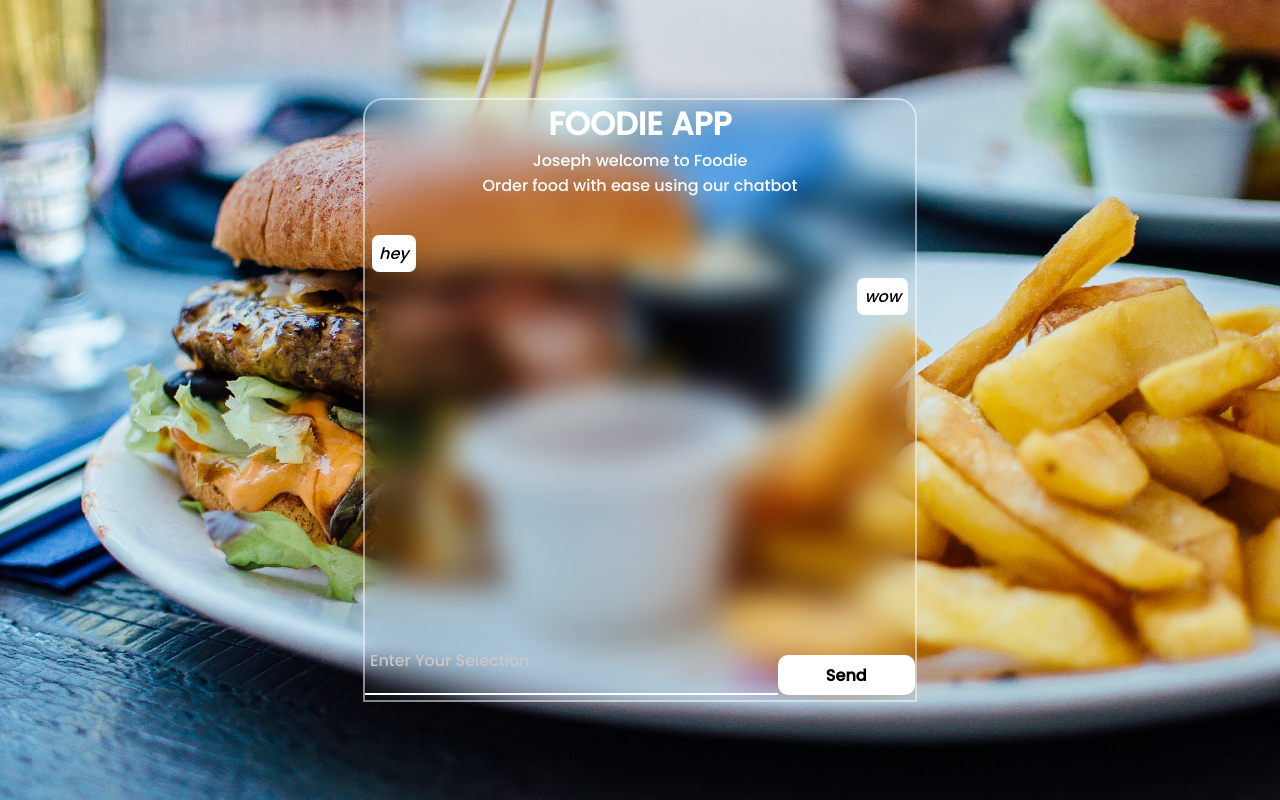
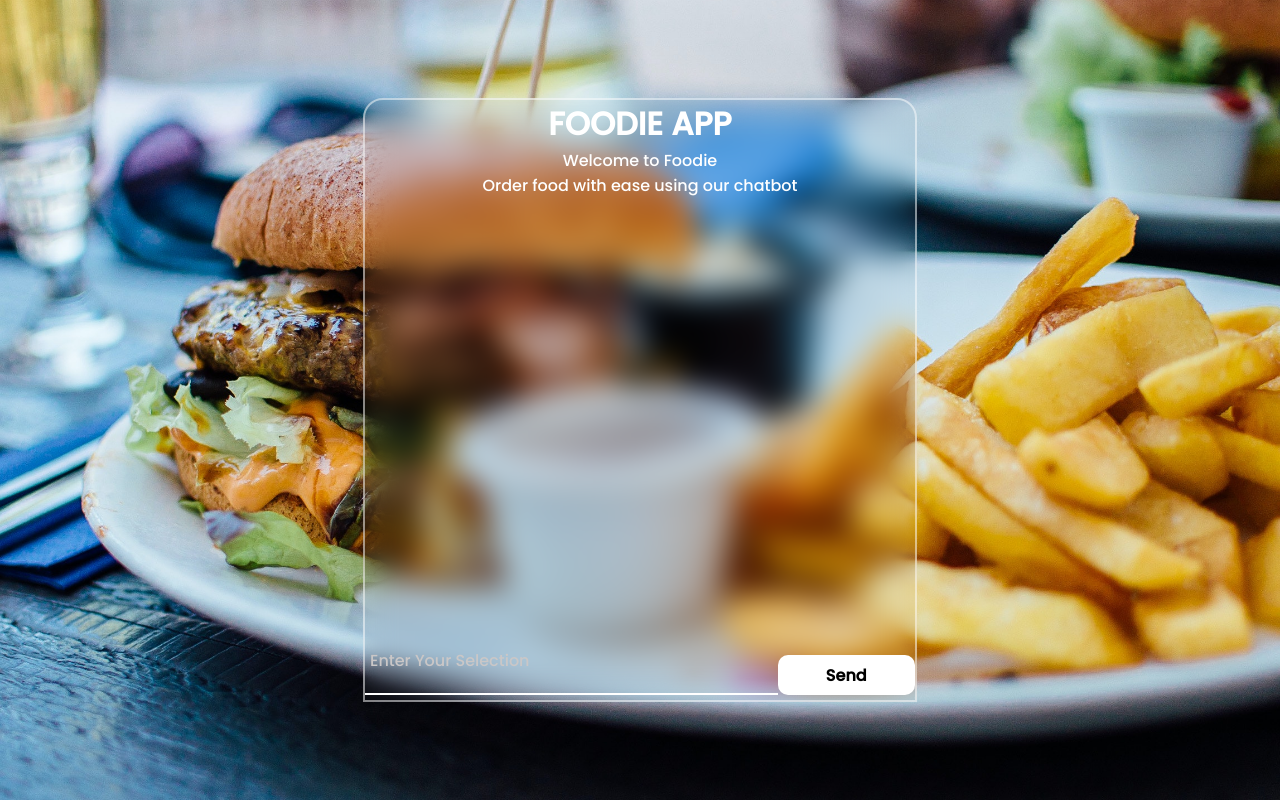
Before and after one commit to jjatuah/AltSchool-Restaurant-Chatbot, a website: page public/index.html in a window 1280 px wide. Drawn offline with nearby package versions, Linux system fonts and the light colour scheme; no server answers.

Commit message:
code clean up

```diff
--- a/public/index.html
+++ b/public/index.html
@@ -10,13 +10,11 @@
             <div class="form-value">
                 <div class="header">
                     <h2>FOODIE APP</h2>
-                    <p>Joseph welcome to Foodie</p>
+                    <p id="welcome">Welcome to Foodie</p>
                     <p>Order food with ease using our chatbot</p>
                 </div>
 
                 <div class="interaction">
-                    <p class="me"><span>hey</span></p>
-                    <p class="you"><span>wow</span></p>
                 </div>
 
                 <form id="form" action="">
```
Also changed, not shown: 1 other file.
